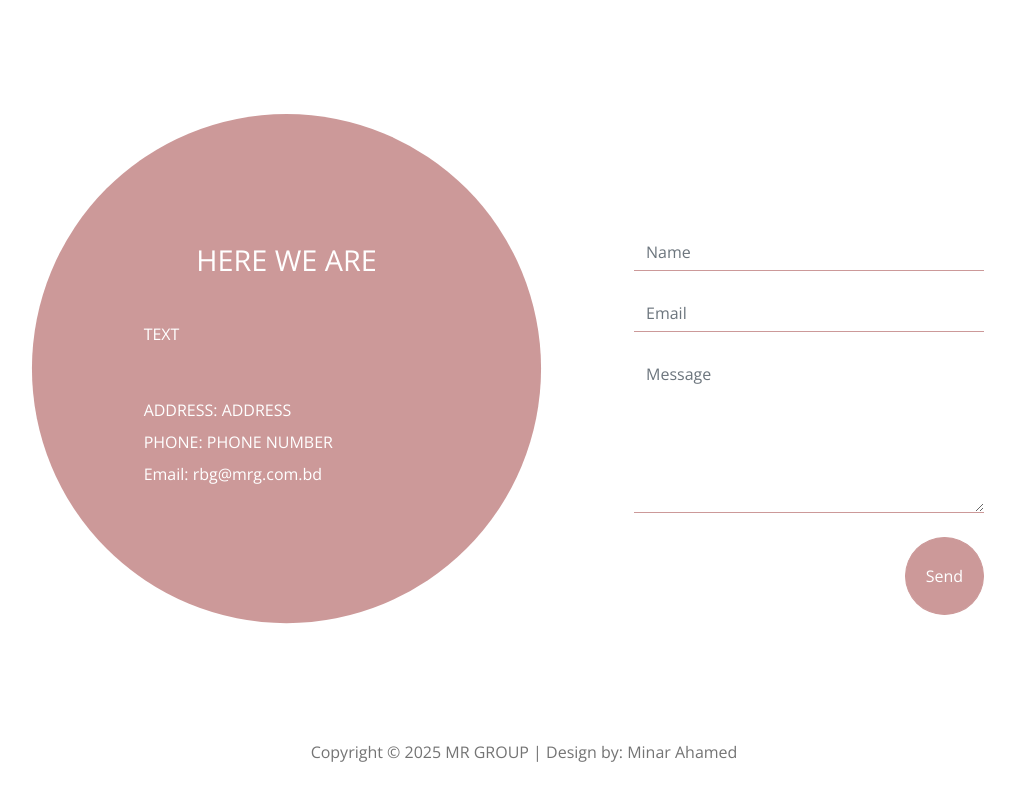
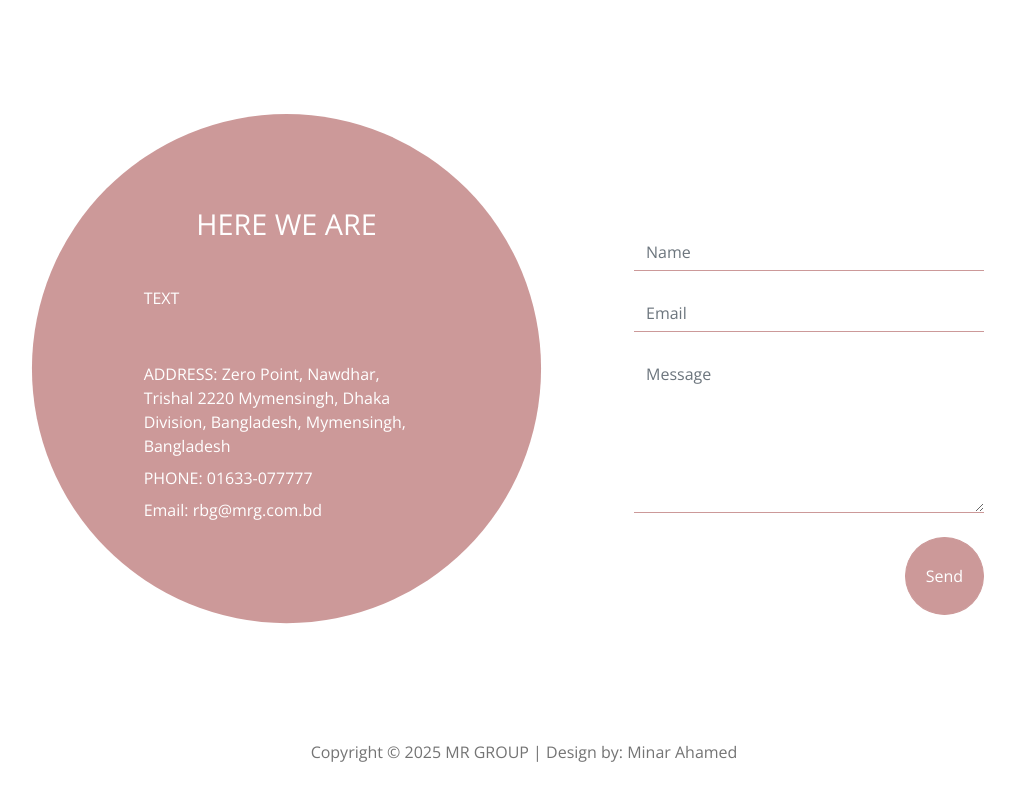
Before and after one commit to MINAR026/Rose_beauty_garden, a plain HTML site: page index.html in a window 1280 px wide. Shown: the part 2796-3596 px from the top of the page, without its empty margins (116-1131 px from the left). Drawn offline with nearby package versions, Linux system fonts and the light colour scheme.

Commit message:
Add Cont. and Address

```diff
--- a/index.html
+++ b/index.html
@@ -156,13 +156,15 @@ Beauty Template
           <h2 class="text-center tm-mb-40 tm-contact-header">HERE WE ARE</h2>
           <p class="tm-line-height-2 mb-5">TEXT</p>
           <div class="mb-2 tm-font-normal">
-            ADDRESS: <a href="tel:0900900990" class="mt-5 tm-contact-link">ADDRESS</a>
+            ADDRESS: <a href="https://maps.app.goo.gl/1mYMANPaHnszqSoE7" class="mt-5 tm-contact-link">
+Zero Point, Nawdhar, Trishal 2220 Mymensingh, Dhaka Division, Bangladesh, Mymensingh, Bangladesh</a>
           </div>
           <div class="mb-2 tm-font-normal">
-            PHONE: <a href="tel:0800800880" class="tm-contact-link">PHONE NUMBER</a>
+            PHONE: <a href="tel:+8801633077777" class="tm-contact-link">01633-077777</a>
+
           </div>
           <div class="mb-2 tm-font-normal">
-            Email: <a href="mailto:info@company.com" class="tm-contact-link">rbg@mrg.com.bd</a>
+            Email: <a href="mailto:rbg@mrg.com.bd" class="tm-contact-link">rbg@mrg.com.bd</a>
           </div>
         </div>
       </div>
```
